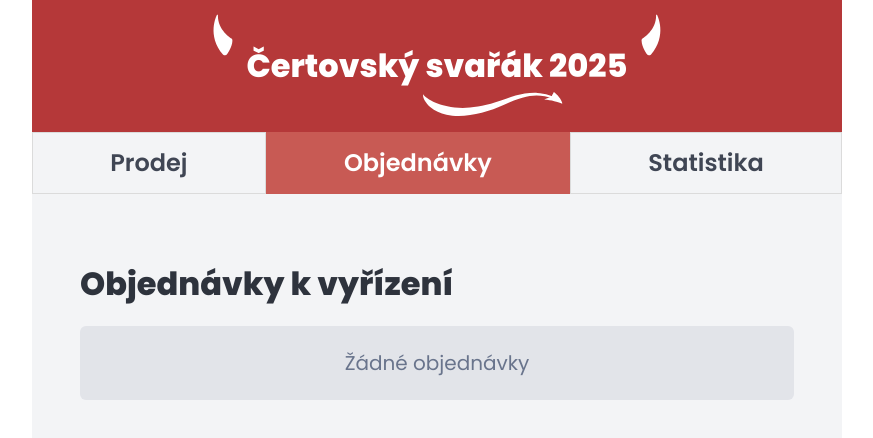
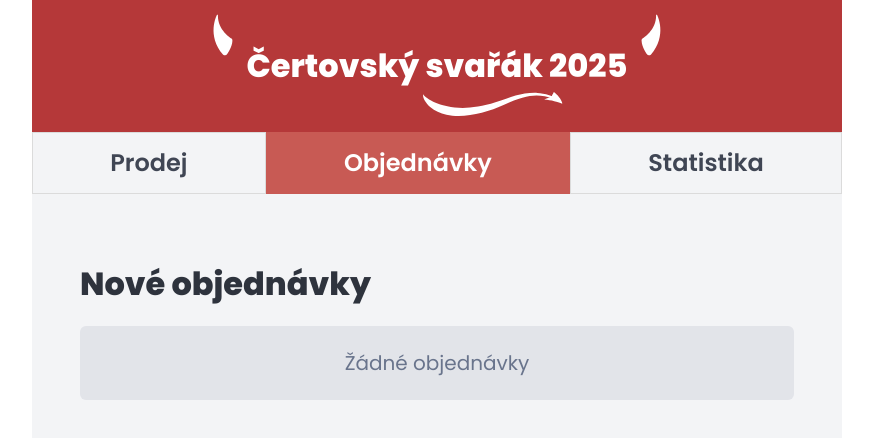
Before and after one commit to ondrejmuzik/point-of-sale, a React (Vite) app: page / in a window 1280 px wide. Both pictures are taken after a click on the link "Objednávky". Shown: the top 438 px of the page, without its empty margins (203-1076 px from the left). Built offline with nearby package versions, Linux system fonts and the light colour scheme.

Commit message:
Updated wording

```diff
--- a/src/components/views/OrdersView.jsx
+++ b/src/components/views/OrdersView.jsx
@@ -14,7 +14,7 @@ const OrdersView = ({
     <section className="section">
       <div className="container">
         <div className="mb-6">
-          <h2 className="title is-3">Objednávky k vyřízení</h2>
+          <h2 className="title is-3">Nové objednávky</h2>
           {pendingOrders.length === 0 ? (
             <div className="notification is-light">
               <p className="has-text-centered has-text-grey is-size-5">Žádné objednávky</p>
```
